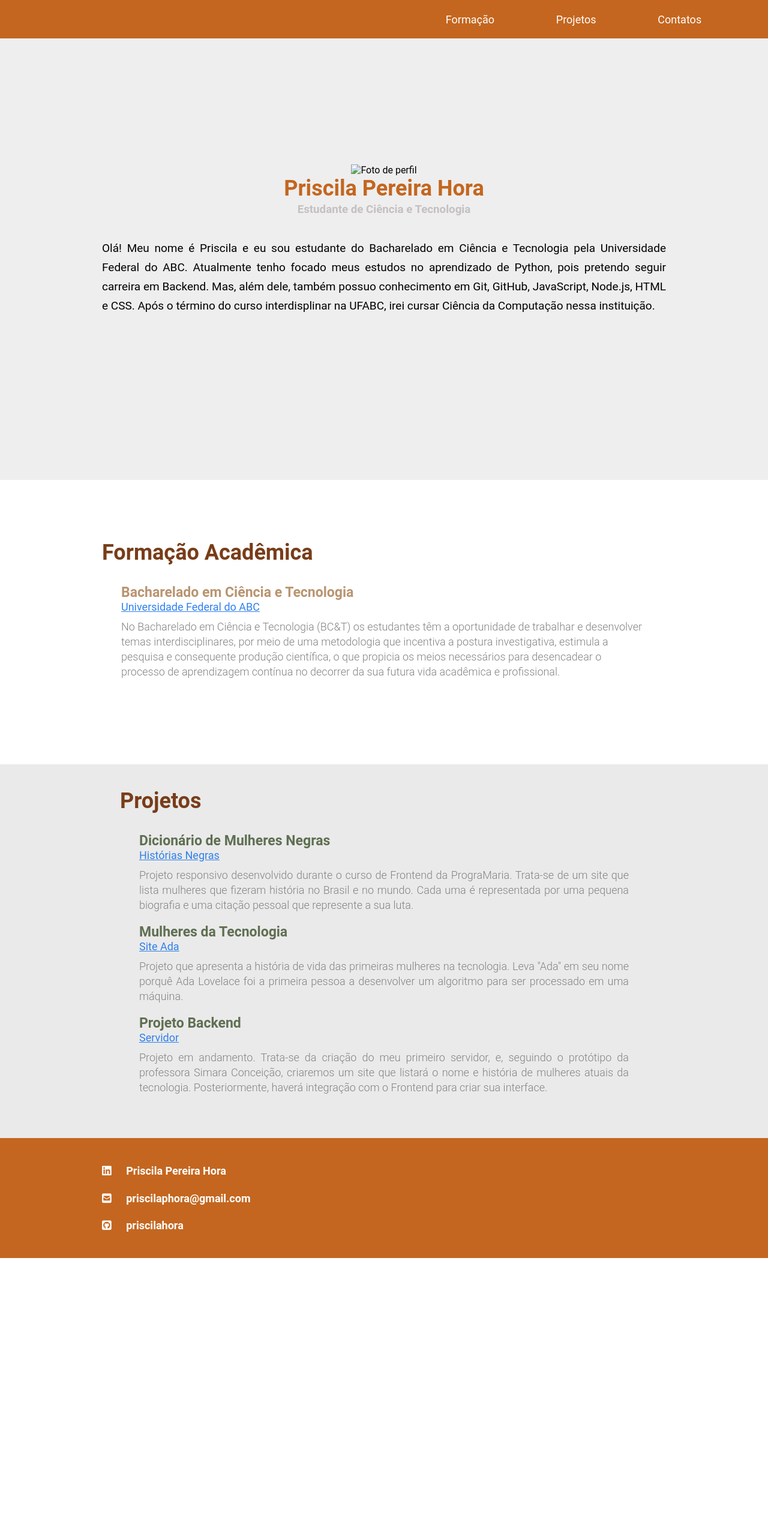
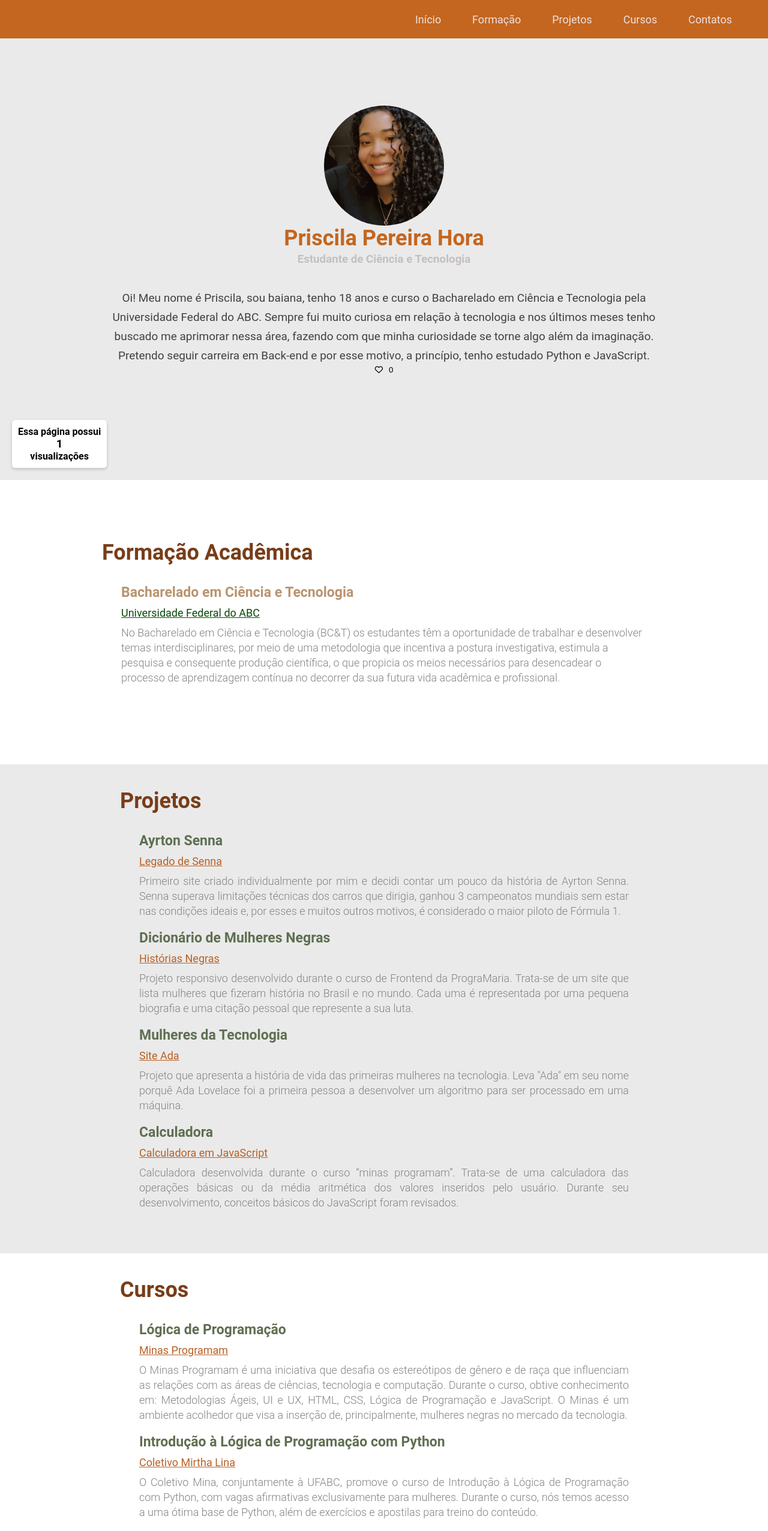
Before and after one commit to priscilahora/portfolio-minasprogramam, a plain HTML site: page index.html in a window 1280 px wide. Shown: the top 2552 px of the page at 60% size. Before the commit the page ends 2097 px from the top, so only its background shows below. Drawn offline with Linux system fonts and the light colour scheme.

Commit message:
finalizando projeto final

```diff
--- a/index.html
+++ b/index.html
@@ -7,6 +7,7 @@
   <meta name="viewport" content="width=device-width, initial-scale=1.0">
   <meta name="description" content="Portfólio pessoal referente à Priscila Hora">
   <script defer src="https://kit.fontawesome.com/645b4c9ca3.js" crossorigin="anonymous"></script>
+  <link rel="stylesheet" href="https://cdnjs.cloudflare.com/ajax/libs/font-awesome/6.4.0/css/all.min.css">
   <link rel="stylesheet" href="style.css">
 </head>
 
@@ -14,12 +15,22 @@
     <header class="header-menu">
       <nav>
         <ul class="lista-menu">
+
+          <li>
+            <a href="#inicio"> Início  </a>
+          </li>
+
           <li>
             <a href="#formacao"> Formação  </a>
           </li>
           <li>
             <a href="#projetos"> Projetos </a>
             </li>
+
+            <li>
+              <a href="#cursos"> Cursos  </a>
+            </li>
+
           <li>
             <a href="#contatos"> Contatos </a>
           </li>
@@ -29,11 +40,15 @@
 
   <main>
 
-    <section class="principal">
+    <section class="principal" id="inicio">
       <article class="container subcontainer-principal">
+          <img class="minha-foto" src="priscilahora.jpg" alt="Foto de perfil">
+        </div>
 
-        <div>
-          <img src="img/foto.jfif" alt="Foto de perfil">
+        <div class="contador">
+          <p>Essa página possui</p>
+          <h1 id="count"></h1>
+          <p>visualizações</p>
         </div>
 
         <div>
@@ -43,9 +58,14 @@
 
         <div>
           <p class="minibio">
-            Olá! Meu nome é Priscila e eu sou estudante do Bacharelado em Ciência e Tecnologia pela Universidade Federal do ABC. Atualmente tenho focado meus estudos no aprendizado de Python, pois pretendo seguir carreira em Backend. Mas, além dele, também possuo conhecimento em Git, GitHub, JavaScript, Node.js, HTML e CSS. Após o término do curso interdisplinar na UFABC, irei cursar Ciência da Computação nessa instituição.
+            Oi! Meu nome é Priscila, sou baiana, tenho 18 anos e curso o Bacharelado em Ciência e Tecnologia pela Universidade Federal do ABC. Sempre fui muito curiosa em relação à tecnologia e nos últimos meses tenho buscado me aprimorar nessa área, fazendo com que minha curiosidade se torne algo além da imaginação. Pretendo seguir carreira em Back-end e por esse motivo, a princípio, tenho estudado Python e JavaScript.
           </p>
         </div>
+
+        <button class="btn-like" id="like-project-1">
+          <i class="far fa-heart"></i>
+          <span class="like-count">0</span>
+        </button>
 
       </article>
     </section>
@@ -78,9 +98,17 @@
 
         <div class="lista-projetos">
             <ul>
+
+                <li>
+                  <h4 class="lista-titulo-projeto"> Ayrton Senna </h4>
+                  <a class="lista-link" href="https://ayrtonsenna.priscilahora.repl.co" target="_blank"> Legado de Senna </a>
+                  <p class="lista-texto">
+                    Primeiro site criado individualmente por mim e decidi contar um pouco da história de Ayrton Senna. Senna superava limitações técnicas dos carros que dirigia, ganhou 3 campeonatos mundiais sem estar nas condições ideais e, por esses e muitos outros motivos, é considerado o maior piloto de Fórmula 1.
+                  </p> </br>
+                </li>
                 <li>
                     <h4 class="lista-titulo-projeto"> Dicionário de Mulheres Negras </h4>
-                    <a class="lista-link" href="https://mulheresnegras.priscilahora.repl.co"> Histórias Negras </a>
+                    <a class="lista-link" href="https://mulheresnegras.priscilahora.repl.co" target="_blank"> Histórias Negras </a>
                     <p class="lista-texto">
                         Projeto responsivo desenvolvido durante o curso de Frontend da PrograMaria. Trata-se de um site que lista mulheres que fizeram história no Brasil e no mundo. Cada uma é representada por uma pequena biografia e uma citação pessoal que represente a sua luta.
                     </p> </br>
@@ -88,17 +116,17 @@
 
                 <li>
                     <h4 class="lista-titulo-projeto"> Mulheres da Tecnologia </h4>
-                    <a class="lista-link" href="https://siteada.priscilahora.repl.co"> Site Ada </a>
+                    <a class="lista-link" href="https://siteada.priscilahora.repl.co" target="_blank"> Site Ada </a>
                     <p class="lista-texto">
                         Projeto que apresenta a história de vida das primeiras mulheres na tecnologia. Leva "Ada" em seu nome porquê Ada Lovelace foi a primeira pessoa a desenvolver um algoritmo para ser processado em uma máquina.
                     </p> </br>
                 </li>
 
                 <li>
-                    <h4 class="lista-titulo-projeto"> Projeto Backend </h4>
-                    <a class="lista-link"href="https://backend-ya7m.onrender.com/mulheres"> Servidor </a>
+                    <h4 class="lista-titulo-projeto"> Calculadora </h4>
+                    <a class="lista-link"href="https://calculadora-priscilahora.netlify.app/" target="_blank"> Calculadora em JavaScript </a>
                     <p class="lista-texto">
-                        Projeto em andamento. Trata-se da criação do meu primeiro servidor, e, seguindo o protótipo da professora Simara Conceição, criaremos um site que listará o nome e história de mulheres atuais da tecnologia. Posteriormente, haverá integração com o Frontend para criar sua interface.
+                      Calculadora desenvolvida durante o curso “minas programam”. Trata-se de uma calculadora das operações básicas ou da média aritmética dos valores inseridos pelo usuário. Durante seu desenvolvimento, conceitos básicos do JavaScript foram revisados.
                     </p>
                 </li>
 
@@ -107,6 +135,51 @@
 
       </article>
     </section>
+
+    <section id="cursos">
+      <article class="container subcontainer-projetos">
+        <div>
+            <h3 class="section-titulo-tamanho segundo-topico"> Cursos </h3>
+        </div>
+
+        <div class="lista-projetos">
+            <ul>
+
+                <li>
+                  <h4 class="lista-titulo-projeto"> Lógica de Programação </h4>
+                  <a class="lista-link" href="https://minasprogramam.com/" target="_blank"> Minas Programam </a>
+                  <p class="lista-texto">
+                    O Minas Programam é uma iniciativa que desafia os estereótipos de gênero e de raça que influenciam as relações com as áreas de ciências, tecnologia e computação. Durante o curso, obtive conhecimento em: Metodologias Ágeis, UI e UX, HTML, CSS, Lógica de Programação e JavaScript. O Minas é um ambiente acolhedor que visa a inserção de, principalmente, mulheres negras no mercado da tecnologia.
+                  </p> </br>
+                </li>
+                <li>
+                    <h4 class="lista-titulo-projeto"> Introdução à Lógica de Programação com Python  </h4>
+                    <a class="lista-link" href="https://lirte.pesquisa.ufabc.edu.br/coletivo_mina/" target="_blank"> Coletivo Mirtha Lina </a>
+                    <p class="lista-texto">
+                        O Coletivo Mina, conjuntamente à UFABC, promove o curso de Introdução à Lógica de Programação com Python, com vagas afirmativas exclusivamente para mulheres. Durante o curso, nós temos acesso a uma ótima base de Python, além de exercícios e apostilas para treino do conteúdo.
+                    </p> </br>
+                </li>
+
+                <li>
+                    <h4 class="lista-titulo-projeto"> Eu Progr{amo}: Front-end #1 e #2 </h4>
+                    <a class="lista-link" href="https://www.programaria.org/" target="_blank"> PrograMaria </a>
+                    <p class="lista-texto">
+                        A PrograMaria contribui para que mais meninas e mulheres sintam-se motivadas e confiantes a explorar os campos da tecnologia, da programação e do empreendedorismo. Durante ambos os cursos, pude ter meus primeiros contatos com HTML e CSS, além de praticar a responsividade.
+                    </p> </br>
+                </li>
+
+            </ul>
+        </div>
+
+      </article>
+    </section>
+
+            </ul>
+        </div>
+
+      </article>
+    </section>
+
   </main>
 
   <footer class="footer" id="contatos">
@@ -115,7 +188,7 @@
 
         <li >
             <i class="fab fa-linkedin"></i>
-            <a class="links-footer" href="https://www.linkedin.com/priscila-pereira-hora" target="_blank"> Priscila Pereira Hora</a>
+            <a class="links-footer" href="https://www.linkedin.com/in/priscila-pereira-hora" target="_blank"> Priscila Pereira Hora</a>
         </li>
 
         <li>
@@ -129,8 +202,13 @@
         </li>
 
       </ul>
+
+      <p class="frase-final"> desenvolvido com carinho por mim ✨ </p>
     </div>
   </footer>
+
+  <script src="script.js"></script>
+
 </body>
 
 </html>
--- /dev/null
+++ b/script.js
@@ -0,0 +1,56 @@
+curtirPortifolio();
+incrementaQuantidadeDeVisitas();
+
+function curtirPortifolio() {
+  const curtidaBotao = document.querySelectorAll(".btn-like");
+  curtidaBotao.forEach((button) => {
+    const projectId = button.id;
+    const ehFavoritado = localStorage.getItem(projectId);
+
+    if (ehFavoritado === "true") {
+      button.classList.add("liked");
+      const likeCount = button.querySelector(".like-count");
+      likeCount.textContent = parseInt(likeCount.textContent) + 1;
+    }
+  });
+
+  curtidaBotao.forEach((button) => {
+    button.addEventListener("click", () => {
+      const projectId = button.id;
+      const ehFavoritado = button.classList.contains("liked");
+
+      const likeCount = button.querySelector(".like-count");
+      let count = parseInt(likeCount.textContent);
+
+      if (ehFavoritado) {
+        count--;
+        button.classList.remove("liked");
+        localStorage.setItem(projectId, "false");
+      } else {
+        count++;
+        button.classList.add("liked");
+        localStorage.setItem(projectId, "true");
+      }
+
+      likeCount.textContent = count;
+    });
+  });
+}
+
+function incrementaQuantidadeDeVisitas() {
+const contador = document.getElementById("count");
+
+let visitas;
+
+if (!localStorage.getItem("visitas")) localStorage.setItem("visitas", 1);
+else {
+    visitas = +localStorage.getItem("visitas");
+    const contagemIncrementada = visitas + 1;
+
+    localStorage.setItem("visitas", contagemIncrementada)
+}
+console.log("visitas: ", visitas);
+
+console.log(localStorage.getItem("visitas"))
+contador.innerText = localStorage.getItem("visitas")
+}
--- a/style.css
+++ b/style.css
@@ -1,11 +1,15 @@
-*{
+* {
     margin: 0;
     padding: 0;
     outline: 0;
     box-sizing: border-box;
 }
 
-body{
+html {
+    scroll-behavior: smooth;
+}
+
+body {
     font-family: 'Roboto', sans-serif;
 }
 
@@ -13,48 +17,89 @@ li {
     list-style: none;
 }
 
-#formacao{
+#formacao {
     padding: 0;
+    margin-bottom: 0;
+}
+
+.minha-foto {
+    width: 200px;
+    height: 200px;
+    border-radius: 50%;
+}
+
+.contador {
+    position: fixed;
+    bottom: 20px;
+    left: 20px;
+    background-color: #ffffff;
+    color: #000000;
+    padding: 10px;
+    border-radius: 5px;
+    font-size: 16px;
+    font-weight: bold;
+    box-shadow: 0 2px 5px rgba(0, 0, 0, 0.2);
+}
+
+.btn-like {
+    background-color: transparent;
+    border: none;
+    cursor: pointer;
+    display: flex;
+    align-items: center;
+}
+
+.btn-like .like-count {
+    margin-left: 5px;
+}
+
+.btn-like i {
+    margin-right: 5px;
+}
+
+.btn-like.liked i {
+    color: rgb(227, 129, 1);
 }
 
 
-.header-menu{
+.header-menu {
     display: flex;
-    position: fixed;
     width: 100%;
     padding: 8px;
     padding-top: 32px;
     padding-bottom: 32px;
-    height: 60px;
+    height: 50px;
     background-color: #C4661F;
+    position: fixed;
 }
 
-.header-menu nav{
+.header-menu nav {
     width: 100%;
     display: flex;
     justify-content: flex-end;
 }
 
-.lista-menu{
+.lista-menu {
     display: flex;
     justify-content: space-evenly;
     width: 50%;
     align-items: center;
 }
 
-.lista-menu li>a{
+.lista-menu li>a {
     font-size: 18px;
-    color: #fff;
+    color: #ece1e1;
     text-decoration: inherit;
+    font-weight: 520px;
 }
 
-.principal{
+.principal {
     height: 100vh;
     display: flex;
-    background-color: #eeeeee;
+    background-color: #EAEAEA;
 }
 
-.container{
+.container {
     margin-right: auto;
     margin-left: auto;
     max-width: 960px;
@@ -63,7 +108,7 @@ li {
     width: 100%;
 }
 
-.subcontainer-principal{
+.subcontainer-principal {
     display: flex;
     flex-direction: column;
     justify-content: center;
@@ -72,7 +117,7 @@ li {
 }
 
 
-.article-lista{
+.article-lista {
     display: flex;
     margin-top: 100px;
     margin-bottom: 100px;
@@ -80,33 +125,38 @@ li {
 
 }
 
-.subcontainer-projetos{
+
+.subcontainer-projetos {
     display: flex;
-    margin-top: 100px;
     flex-direction: column;
     padding: 40px;
 }
 
-.segundo-topico{
+.segundo-topico {
     font-size: 36px;
     color: #783D19;
 }
 
-.lista-projetos{
+h4{
+    margin-bottom: 10px;
+}
+
+.lista-projetos {
     padding: 32px;
 }
 
-.lista-titulo-projeto{
-    color: #5f6f52;;
+.lista-titulo-projeto {
+    color: #5f6f52;
+    ;
     font-size: 23px;
 }
 
-.lista-link{
+.lista-link {
     font-size: 18px;
-    color: #2F80ED;
+    color: #b96025;
 }
 
-.lista-texto{
+.lista-texto {
     font-size: 18px;
     margin-top: 10px;
     line-height: 25px;
@@ -115,44 +165,53 @@ li {
     text-align: justify;
 }
 
-.nome{
+.nome {
     font-size: 36px;
     color: #C4661F;
     font-weight: 700;
     height: 45px;
 }
 
-.profissao{
+.profissao {
     color: #c5c0c0;
     height: 60px;
 }
 
-.minibio{
+.minibio {
     font-size: 19px;
     line-height: 32px;
-    text-align: justify;
+    text-align: center;
+    color: #404240;
 }
 
-.topico-principal{
+.frase-bio {
+    text-align: center;
+    font-size: 20px;
+    line-height: 33px;
+    color: #404240;
+}
+
+.topico-principal {
     font-size: 36px;
     color: #783D19;
 }
 
-.lista-item{
+.lista-item {
     padding: 32px;
 }
 
-.lista-titulo{
+.lista-titulo {
     color: #B99470;
     font-size: 23px;
 }
 
-.lista-local{
+.lista-local {
     font-size: 18px;
-    color: #2F80ED;
+    color: #09490a;
+    text-decoration: underline;
 }
 
-.lista-descricao{
+.lista-descricao {
     font-size: 18px;
     margin-top: 10px;
     line-height: 25px;
@@ -160,16 +219,18 @@ li {
     font-weight: 300;
 }
 
-.section-titulo-tamanho{
+.section-titulo-tamanho {
     font-size: 36px;
 }
 
-#projetos{
+#projetos {
     background-color: #EAEAEA;
     margin-top: 110px;
+    width: 100%;
+    margin-top: 0;
 }
 
-.footer{
+.footer {
     background-color: #C4661F;
     display: flex;
     align-items: center;
@@ -178,22 +239,31 @@ li {
     padding-top: 40.25px;
 }
 
-.lista-contato{
-    color: #FFF;
+.lista-contato {
+    color: #ece1e1;
     font-weight: 700;
     font-size: 18px;
     margin-top: 16px;
     margin-bottom: 16px;
     display: flex;
-    flex-direction: column;
-    justify-content: center;
+    flex-direction: row;
+    justify-content: space-evenly;
     gap: 24.5px;
 }
 
-.links-footer{
-    color: #FFF;
-    font-weight: 700;
+.links-footer {
+    color: #ece1e1;
+    font-weight: 520px;
     font-size: 18px;
-    text-decoration: none;
-    margin-left: 20px;
+    text-decoration: inherit;
+    margin-left: 5px;
 }
+
+.frase-final {
+    color: #ece1e1;
+    font-weight: 550;
+    font-size: 14px;
+    display: flex;
+    justify-content: right;
+    margin-top: 60px;
+}
```
Also changed, not shown: priscilahora.jpg (added). Lines whose indentation alone changed are shown as unchanged.
